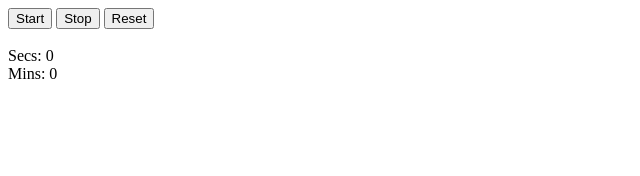
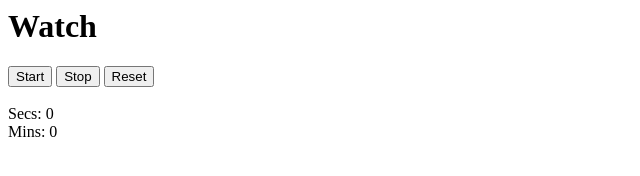
Before and after one commit to opensoars/watch, a plain HTML site: page index.html in a window 1280 px wide. Shown: the whole page, without its empty margins (0-640 px from the left). Drawn offline with Linux system fonts and the light colour scheme.

Commit message:
Added header

```diff
--- a/index.html
+++ b/index.html
@@ -5,6 +5,8 @@
 
 </head>
 <body>
+
+  <h1>Watch</h1>
 
   <button id='start'>Start</button>
   <button id='stop'>Stop</button>
```
